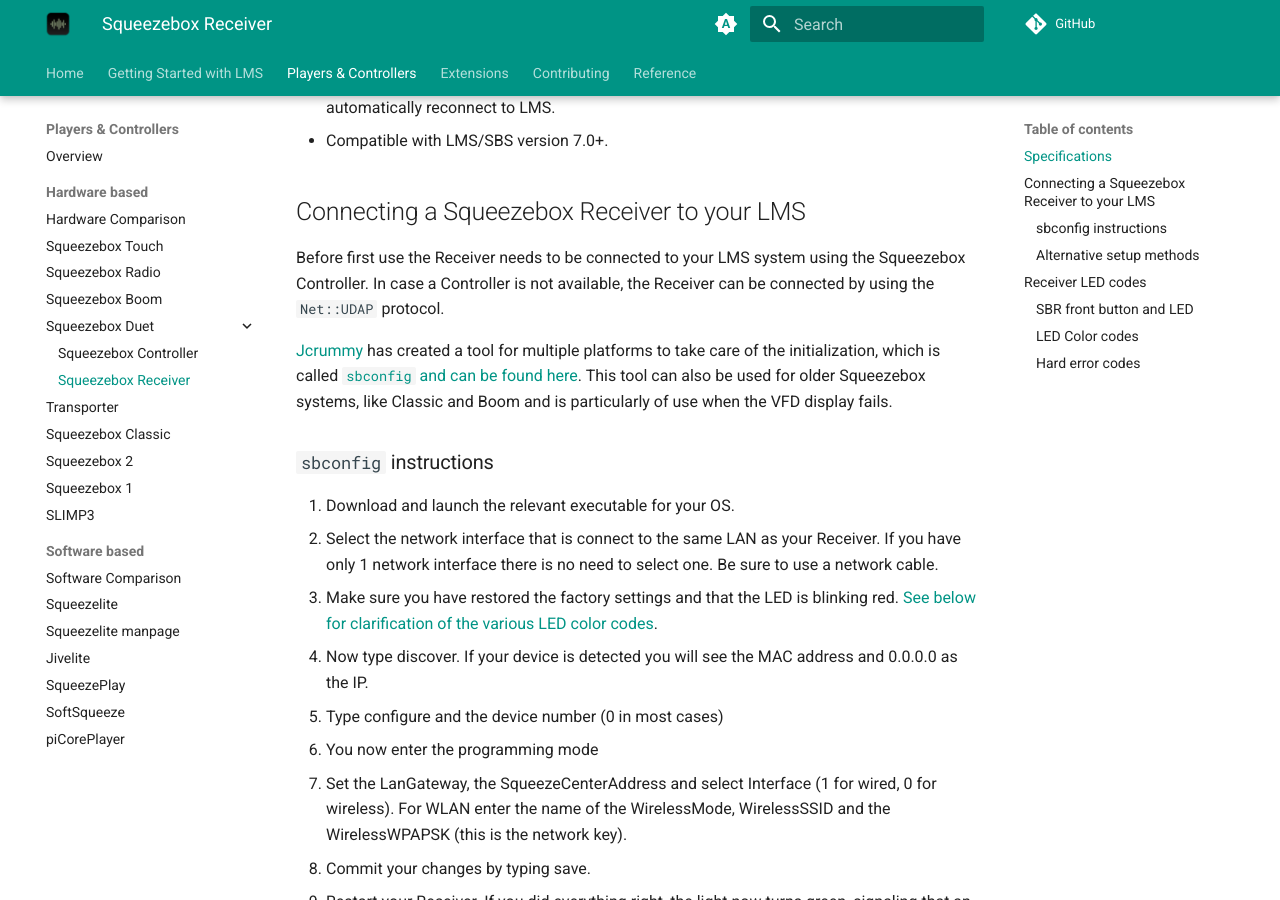
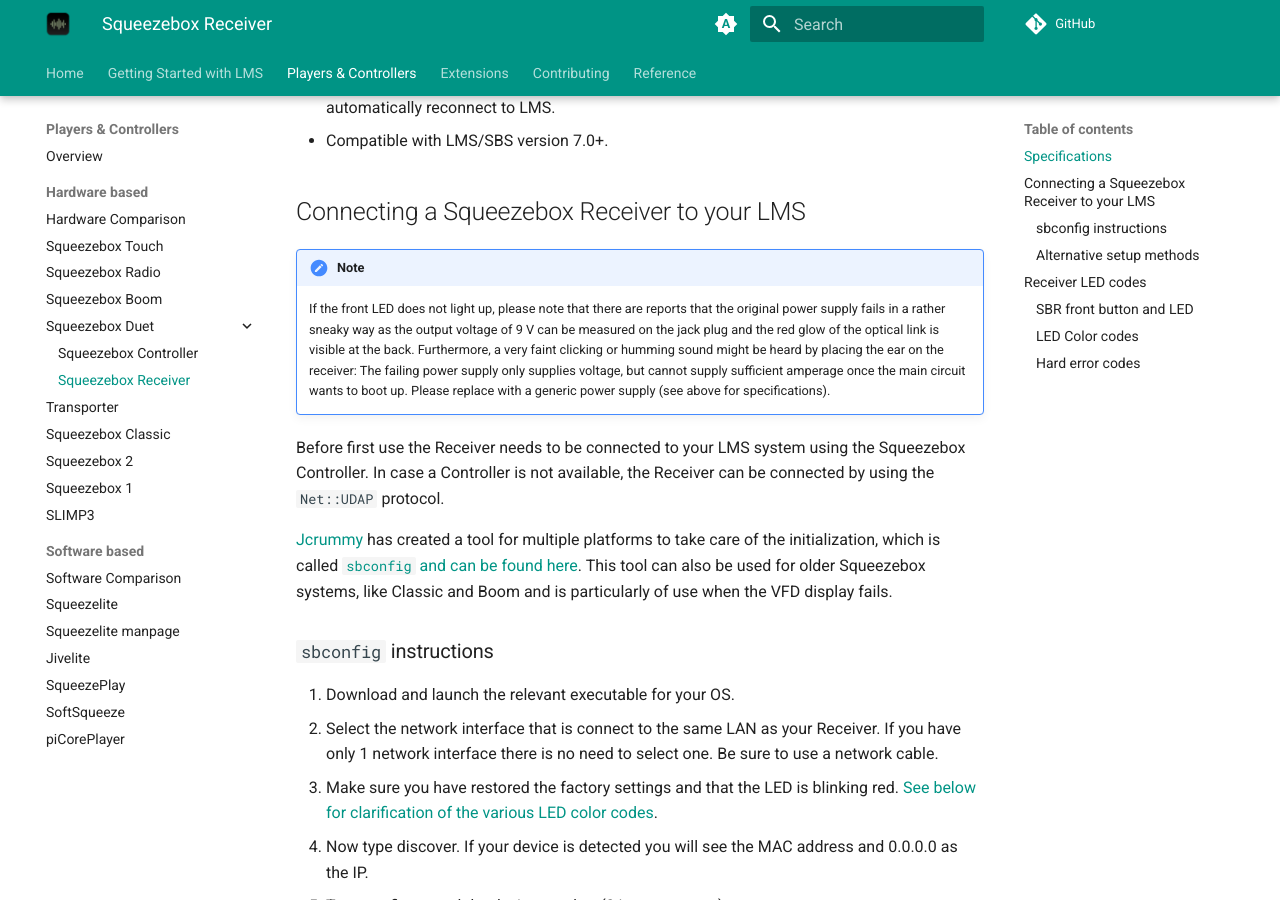
Before and after one commit to LMS-Community/lms-community.github.io, an MkDocs documentation site: the page built from docs/players-and-controllers/squeezebox-receiver.md, in a window 1280 px wide and 900 px high, scrolled down 1128 px. Built offline with MkDocs 1.6.1 and Material for MkDocs 9.7.7, drawn with Linux system fonts in a browser that asks for light colours; a script that is not in the unit is left out; plug-ins that fetch from the network failed and are left out; comment, search, counter and statistics services are not loaded.

Commit message:
Update squeezebox-receiver.md
Added a note regarding a sneaky power supply failure that I have suffered myself, see also other reports here: https://forums.slimdevices.com/forum/user-forums/squeezebox-duet/1647684-is-my-duet-dead

```diff
--- a/docs/players-and-controllers/squeezebox-receiver.md
+++ b/docs/players-and-controllers/squeezebox-receiver.md
@@ -26,6 +26,9 @@
 - Compatible with LMS/SBS version 7.0+.
 
 ## Connecting a Squeezebox Receiver to your LMS
+
+!!! note
+    If the front LED does not light up, please note that there are reports that the original power supply fails in a rather sneaky way as the output voltage of 9 V can be measured on the jack plug and the red glow of the optical link is visible at the back. Furthermore, a very faint clicking or humming sound might be heard by placing the ear on the receiver: The failing power supply only supplies voltage, but cannot supply sufficient amperage once the main circuit wants to boot up. Please replace with a generic power supply (see above for specifications).
 
 Before first use the Receiver needs to be connected to your LMS system using the Squeezebox Controller. In case a Controller is not available, the Receiver can be connected by using the `Net::UDAP` protocol.
 
```
